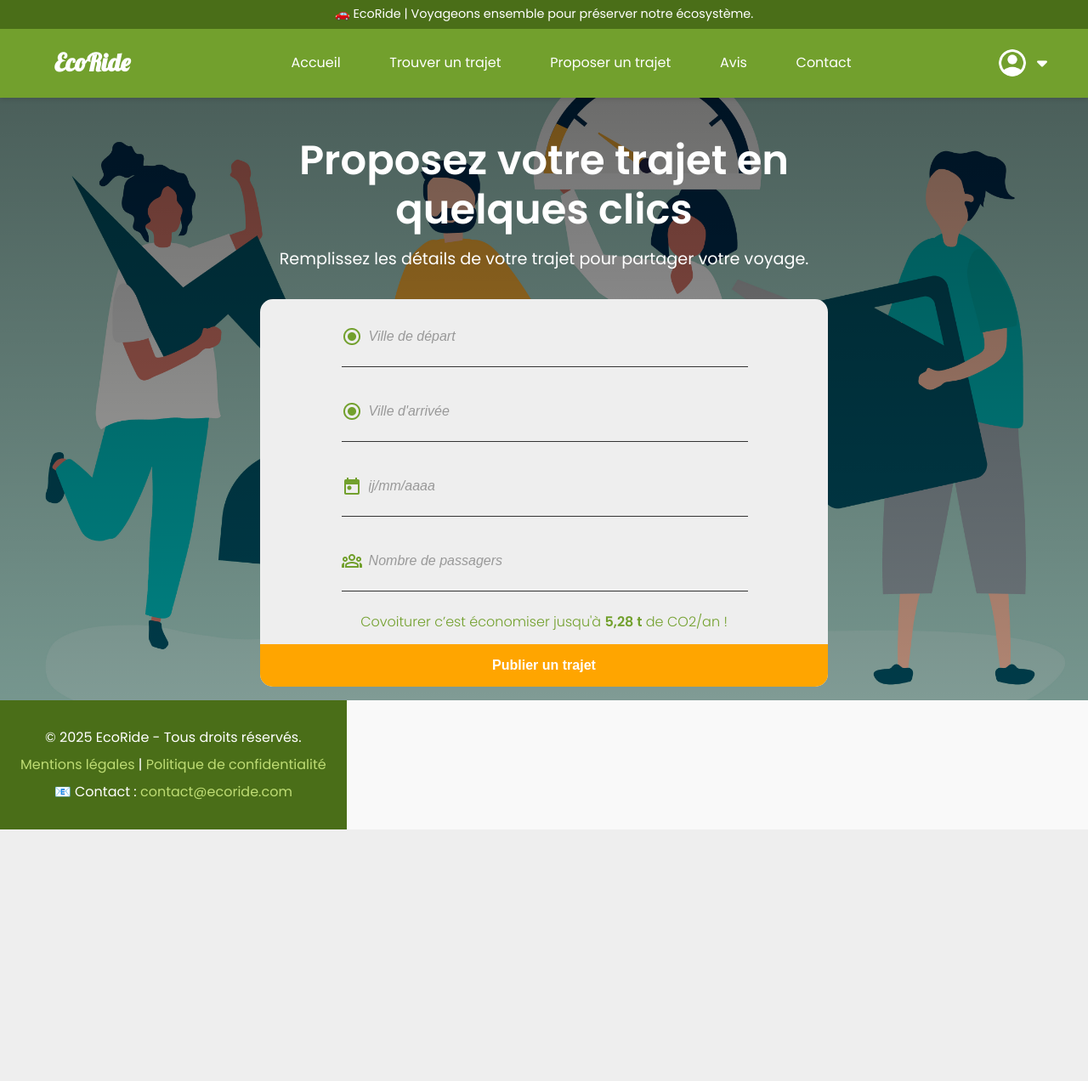
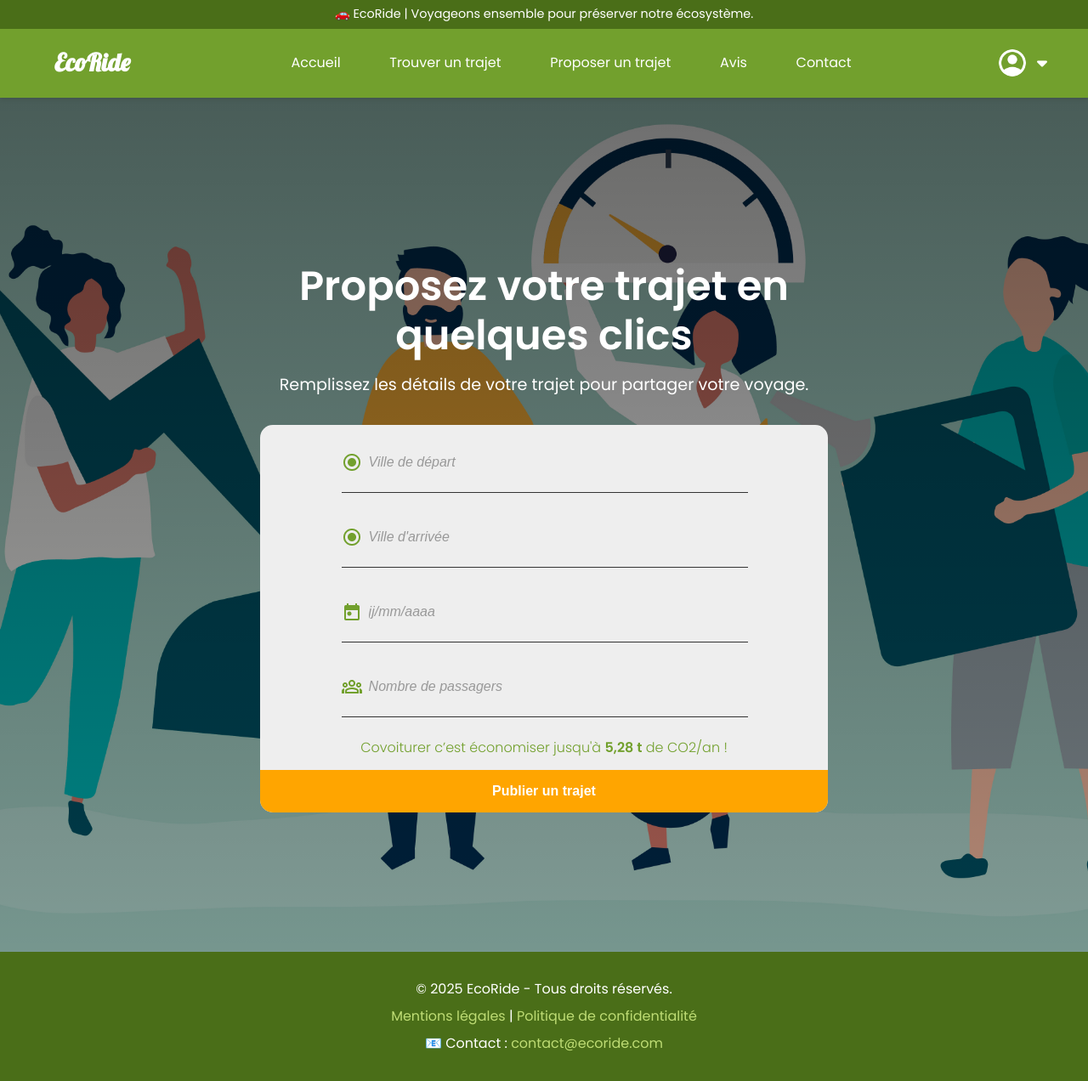
Before and after one commit to devbyKea/EcoRide, a PHP site: page /html/proposer.html in a window 1280 px wide. Shown: the whole page at 85% size. Before the commit the page ends 976 px from the top, so only its background shows below. Run offline with PHP 8.4, Linux system fonts and the light colour scheme.

Commit message:
correction bg

```diff
--- a/frontend/css/proposer.css
+++ b/frontend/css/proposer.css
@@ -289,7 +289,7 @@ html, body {
 .hero {
   position: relative;
   padding-top: 9rem;
-  min-height: 80vh;
+  min-height: 140vh;
   background: url("../frontend/img/proposer.jpg") center/cover no-repeat;
   display: flex;
   align-items: center;
@@ -714,7 +714,7 @@ input[type="date"] {
   color: var(--text-light);
   text-align: center;
   padding: 1.5rem;
-  position: absolute;
+
 
 }
 
```
